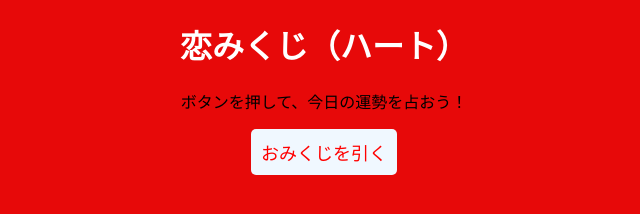
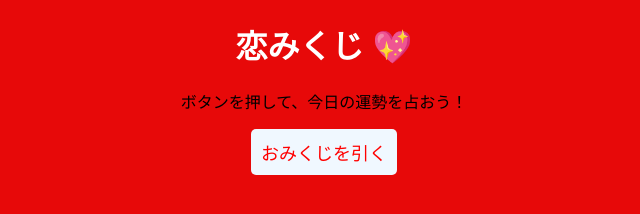
Before and after one commit to hsha24041-oshima/koimikuji, a plain HTML site: page index.html in a window 1280 px wide. Shown: the whole page, without its empty margins (316-956 px from the left). Drawn offline with Linux system fonts and the light colour scheme.

Commit message:
絵文字追加

```diff
--- a/index.html
+++ b/index.html
@@ -6,7 +6,7 @@
         <link rel="stylesheet" href="style.css">
     </head>
     <body>
-        <h1>恋みくじ（ハート）</h1>
+        <h1>恋みくじ 💖</h1>
         <p>ボタンを押して、今日の運勢を占おう！</p>
         <button id="omikuji-bt">おみくじを引く</button>
         <div id="result"class="result">
```
